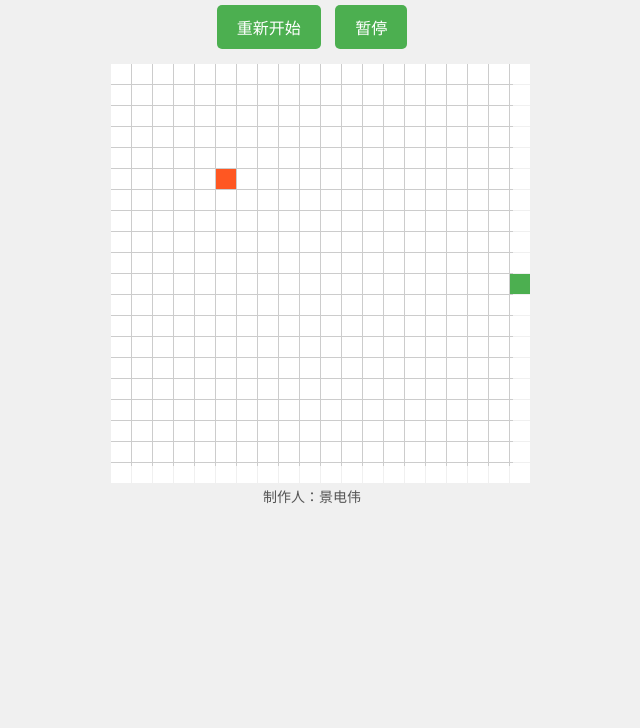
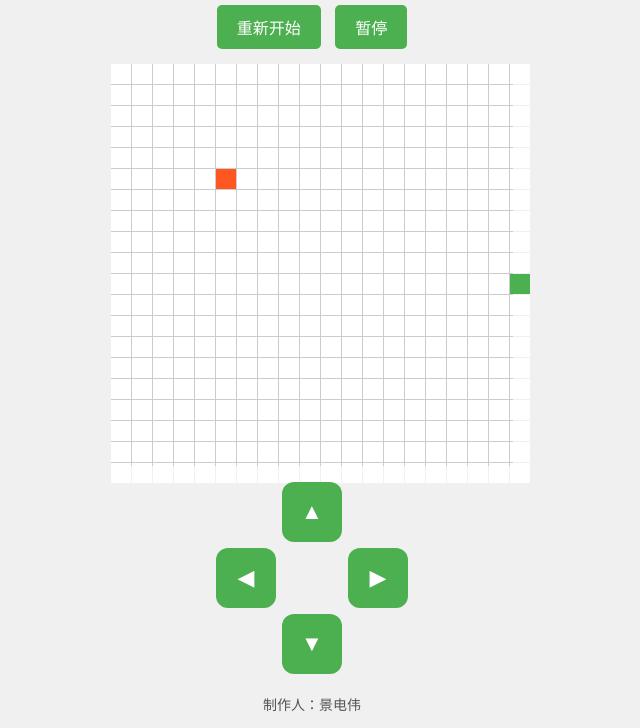
Before and after one commit to yangcong2828/Snake-Game, a website: page index.html in a window 1280 px wide. Shown: the part 86-814 px from the top of the page, without its empty margins (328-968 px from the left). Drawn offline with Linux system fonts and the light colour scheme.

```diff
--- a/index.html
+++ b/index.html
@@ -13,7 +13,13 @@
     <button id="pauseButton" onclick="togglePause()">暂停</button>
   </div>
   <div class="game-board" id="gameBoard"></div>
-
+  <!-- 虚拟方向键 -->
+<div class="dpad">
+  <button class="dpad-btn" data-dir="up">▲</button>
+  <button class="dpad-btn" data-dir="left">◀</button>
+  <button class="dpad-btn" data-dir="right">▶</button>
+  <button class="dpad-btn" data-dir="down">▼</button>
+</div>
   <!-- 添加署名 -->
   <div class="footer">
     <p>制作人：景电伟</p>
--- a/src/scripts/app.js
+++ b/src/scripts/app.js
@@ -118,12 +118,41 @@
   isPaused = !isPaused; // 切换暂停状态
 }
 
+// 虚拟方向键控制
+function handleVirtualButton(dir) {
+  switch (dir) {
+    case "up":
+      if (direction.y === 0) direction = { x: 0, y: -1 };
+      break;
+    case "down":
+      if (direction.y === 0) direction = { x: 0, y: 1 };
+      break;
+    case "left":
+      if (direction.x === 0) direction = { x: -1, y: 0 };
+      break;
+    case "right":
+      if (direction.x === 0) direction = { x: 1, y: 0 };
+      break;
+  }
+}
+
 // 初始化游戏
 function startGame() {
   createBoard();
   updateBoard();
   document.addEventListener("keydown", handleKeydown);
   gameInterval = setInterval(moveSnake, 200);
+
+  // 绑定虚拟方向键
+  document.querySelectorAll(".dpad-btn").forEach(btn => {
+    btn.addEventListener("touchstart", (e) => {
+      e.preventDefault();
+      handleVirtualButton(btn.dataset.dir);
+    });
+    btn.addEventListener("click", () => {
+      handleVirtualButton(btn.dataset.dir);
+    });
+  });
 }
 
 startGame();
--- a/src/styles/style.css
+++ b/src/styles/style.css
@@ -61,3 +61,45 @@
     font-size: 14px;
     color: #555;
 }
+
+/* 虚拟方向键 */
+.dpad {
+    display: grid;
+    grid-template-areas:
+        ". up ."
+        "left . right"
+        ". down .";
+    grid-template-columns: 60px 60px 60px;
+    grid-template-rows: 60px 60px 60px;
+    gap: 6px;
+    margin: 16px auto 0;
+    width: fit-content;
+}
+
+.dpad-btn {
+    width: 60px;
+    height: 60px;
+    font-size: 22px;
+    background-color: #4caf50;
+    color: white;
+    border: none;
+    border-radius: 12px;
+    cursor: pointer;
+    display: flex;
+    align-items: center;
+    justify-content: center;
+    user-select: none;
+    -webkit-tap-highlight-color: transparent;
+    padding: 0;
+    margin: 0;
+}
+
+.dpad-btn:active {
+    background-color: #388e3c;
+    transform: scale(0.93);
+}
+
+.dpad-btn[data-dir="up"]    { grid-area: up; }
+.dpad-btn[data-dir="left"]  { grid-area: left; }
+.dpad-btn[data-dir="right"] { grid-area: right; }
+.dpad-btn[data-dir="down"]  { grid-area: down; }
```
Also changed, not shown: 2 other files.
